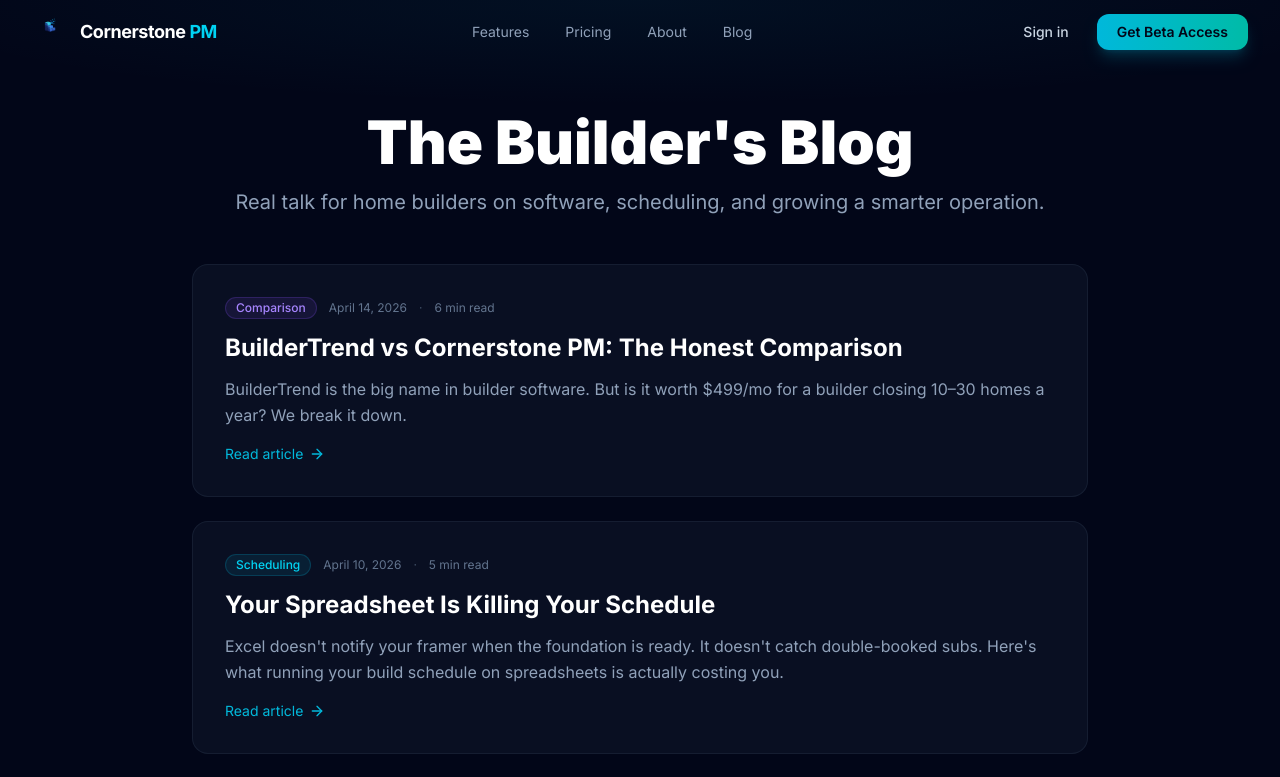
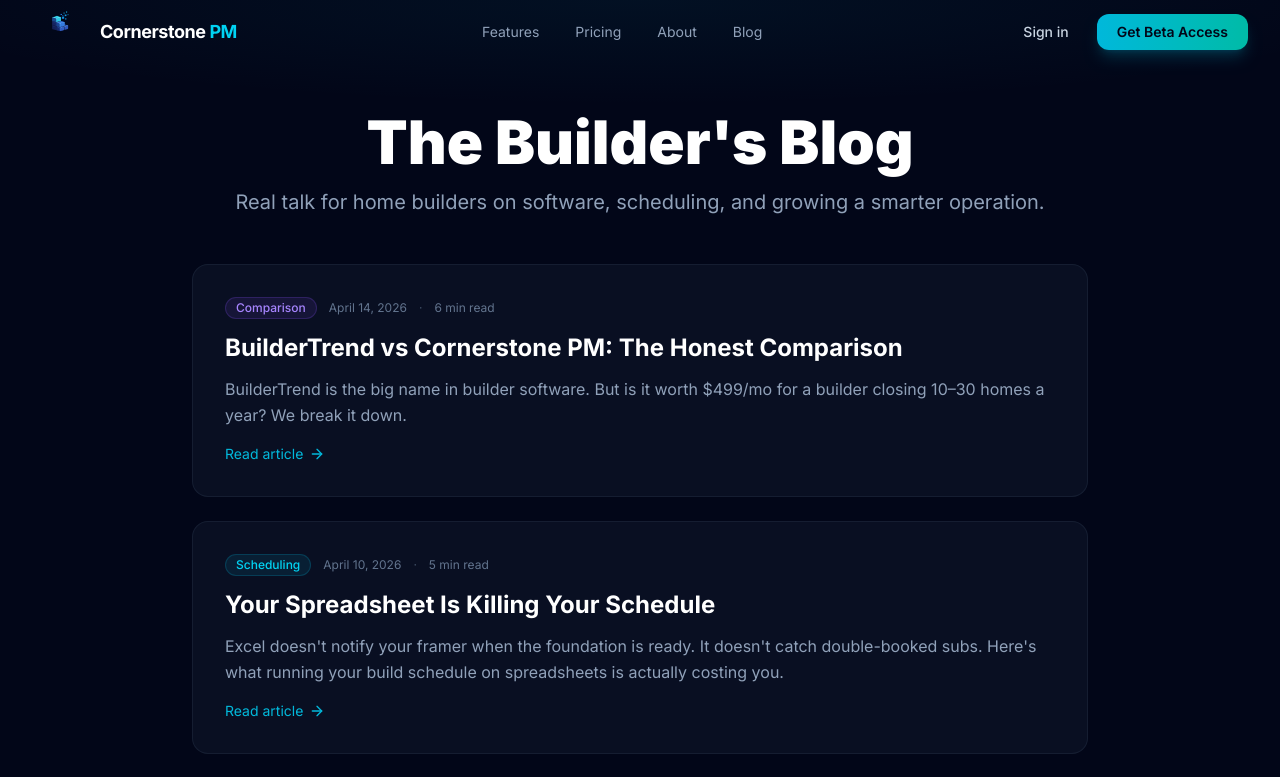
Before and after one commit to Scootermcgavin121/cornerstone-marketing-v2, a Next.js app: page /blog in a window 1280 px wide. Shown: the top 777 px of the page. Built offline with nearby package versions, Linux system fonts and the light colour scheme.

Commit message:
fix: make icon bigger in navbar (56px) and footer (48px)

```diff
--- a/src/components/Footer.tsx
+++ b/src/components/Footer.tsx
@@ -9,7 +9,7 @@ export function Footer() {
           {/* Brand */}
           <div className="md:col-span-2">
             <div className="flex items-center gap-3 mb-4">
-              <img src="/icon.png" alt="Cornerstone PM" className="w-8 h-8 object-contain" />
+              <img src="/icon.png" alt="Cornerstone PM" className="w-12 h-12 object-contain" />
               <span className="font-bold text-white">
                 Cornerstone <span className="text-cyan-400">PM</span>
               </span>
--- a/src/components/Navbar.tsx
+++ b/src/components/Navbar.tsx
@@ -35,12 +35,12 @@ export function Navbar() {
         <div className="flex items-center justify-between h-16">
           {/* Logo */}
           <Link href="/" className="flex items-center space-x-3 group">
-            <div className="relative w-9 h-9 flex-shrink-0">
+            <div className="relative w-14 h-14 flex-shrink-0">
               <Image
                 src="/icon.png"
                 alt="Cornerstone PM"
-                width={36}
-                height={36}
+                width={56}
+                height={56}
                 className="object-contain group-hover:scale-105 transition-transform duration-300"
                 priority
               />
```
